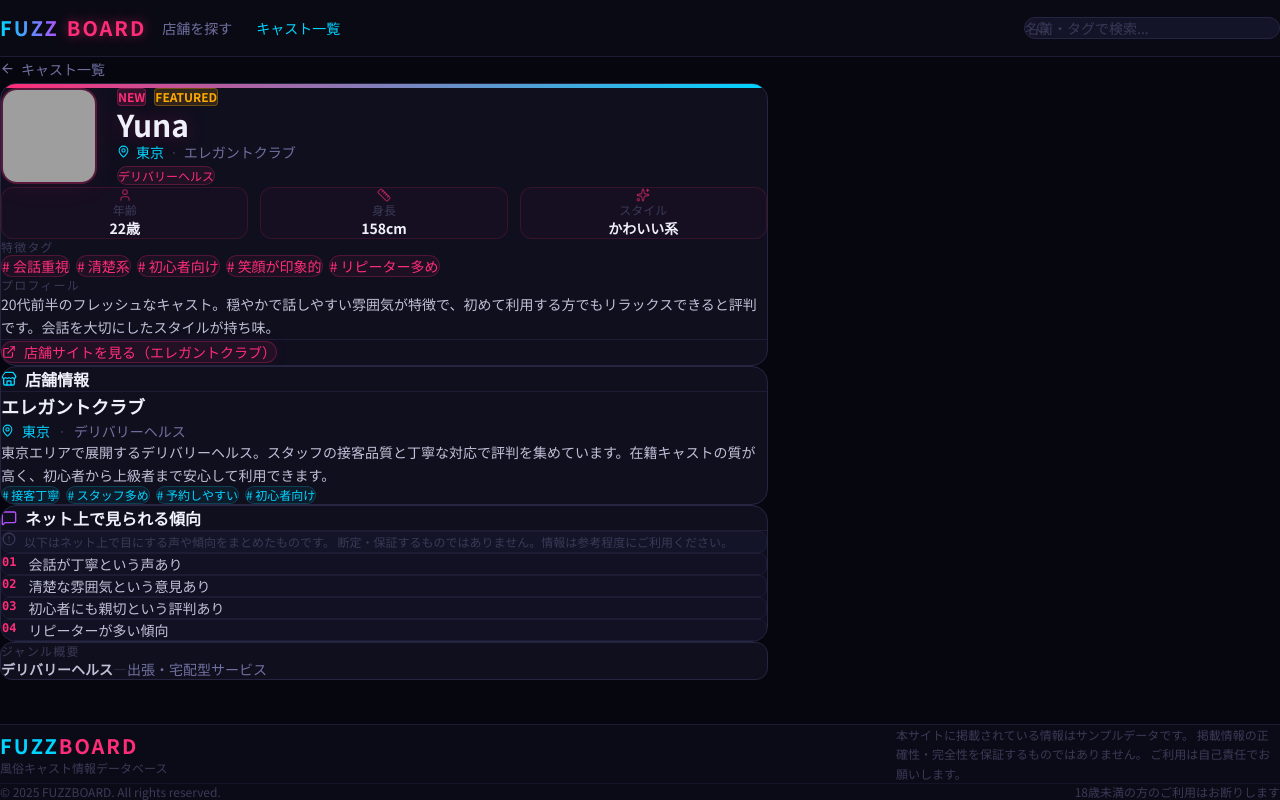
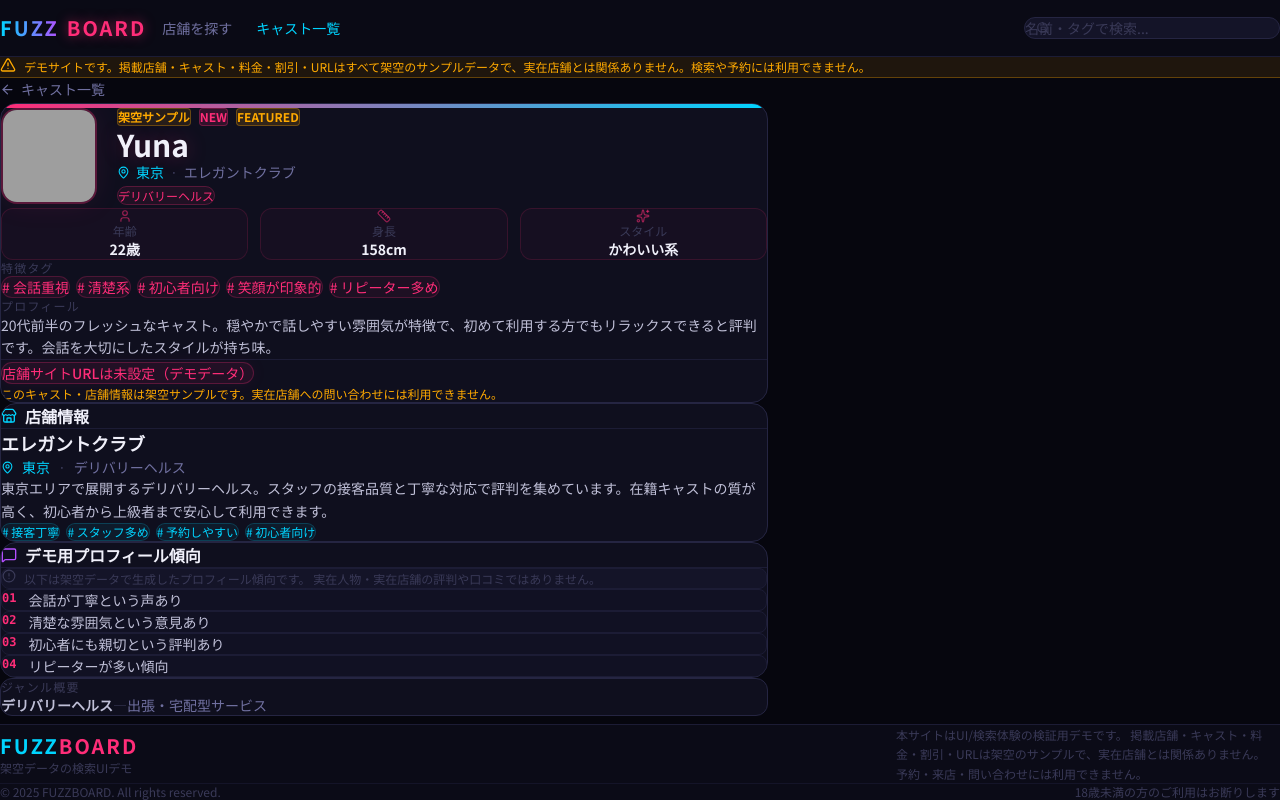
Before and after one commit to jim-auto/fuzoku-review-board, a React (Vite) app: page /#/casts/cast-001 in a window 1280 px wide. Built offline with nearby package versions, Linux system fonts and the light colour scheme; grey boxes are pictures that could not be loaded.

Commit message:
Clarify demo data and disable fake links

```diff
--- a/index.html
+++ b/index.html
@@ -4,11 +4,12 @@
     <meta charset="UTF-8" />
     <link rel="icon" type="image/svg+xml" href="/favicon.svg" />
     <meta name="viewport" content="width=device-width, initial-scale=1.0" />
-    <meta name="description" content="風俗店・キャスト情報データベース。タグ・特徴・雰囲気で探せるモダンな検索体験。" />
+    <meta name="description" content="架空データを使った店舗・キャスト検索UIデモ。掲載情報は実在店舗とは関係ありません。" />
+    <meta name="robots" content="noindex,nofollow" />
     <link rel="preconnect" href="https://fonts.googleapis.com" />
     <link rel="preconnect" href="https://fonts.gstatic.com" crossorigin />
     <link href="https://fonts.googleapis.com/css2?family=Orbitron:wght@400;500;700;900&family=Noto+Sans+JP:wght@400;500;700&display=swap" rel="stylesheet" />
-    <title>FUZZBOARD | 風俗キャスト情報データベース</title>
+    <title>FUZZBOARD Demo | 架空データの検索UIデモ</title>
   </head>
   <body>
     <div id="root"></div>
--- a/src/components/CastCard.tsx
+++ b/src/components/CastCard.tsx
@@ -86,6 +86,9 @@ export default function CastCard({ cast }: CastCardProps) {
                 <span className="text-xs px-1.5 py-0.5 rounded bg-dark-600 text-text-dim border border-dark-500 leading-none">
                   {GENRE_SHORT[cast.genre] ?? cast.genre}
                 </span>
+                <span className="text-xs px-1.5 py-0.5 rounded bg-neon-amber/10 text-neon-amber border border-neon-amber/30 font-medium leading-none">
+                  DEMO
+                </span>
               </div>
 
               {/* Name */}
--- a/src/components/Footer.tsx
+++ b/src/components/Footer.tsx
@@ -12,15 +12,15 @@ export default function Footer() {
               <span style={{ color: '#00d4ff' }}>FUZZ</span>
               <span style={{ color: '#ff2d78' }}>BOARD</span>
             </div>
-            <p className="text-xs text-text-dim">風俗キャスト情報データベース</p>
+            <p className="text-xs text-text-dim">架空データの検索UIデモ</p>
           </div>
 
           {/* Disclaimer */}
           <div className="max-w-sm">
             <p className="text-xs text-text-dim leading-relaxed">
-              本サイトに掲載されている情報はサンプルデータです。
-              掲載情報の正確性・完全性を保証するものではありません。
-              ご利用は自己責任でお願いします。
+              本サイトはUI/検索体験の検証用デモです。
+              掲載店舗・キャスト・料金・割引・URLは架空のサンプルで、実在店舗とは関係ありません。
+              予約・来店・問い合わせには利用できません。
             </p>
           </div>
         </div>
--- a/src/components/Layout.tsx
+++ b/src/components/Layout.tsx
@@ -1,4 +1,5 @@
 import { Outlet } from 'react-router-dom'
+import { AlertTriangle } from 'lucide-react'
 import Header from './Header'
 import Footer from './Footer'
 
@@ -6,6 +7,14 @@ export default function Layout() {
   return (
     <div className="min-h-screen flex flex-col bg-dark-950">
       <Header />
+      <div className="border-b border-neon-amber/30 bg-neon-amber/10">
+        <div className="max-w-7xl mx-auto px-4 py-2.5 flex items-start gap-2 text-neon-amber">
+          <AlertTriangle size={16} className="mt-0.5 flex-shrink-0" />
+          <p className="text-xs leading-relaxed">
+            デモサイトです。掲載店舗・キャスト・料金・割引・URLはすべて架空のサンプルデータで、実在店舗とは関係ありません。検索や予約には利用できません。
+          </p>
+        </div>
+      </div>
       <main className="flex-1">
         <Outlet />
       </main>
--- a/src/components/ShopCard.tsx
+++ b/src/components/ShopCard.tsx
@@ -54,7 +54,10 @@ export default function ShopCard({ shop }: Props) {
             <h3 className="font-bold text-text-bright text-sm leading-tight truncate group-hover:text-white transition-colors">
               {shop.name}
             </h3>
-            <div className="flex items-center gap-1.5 mt-0.5 text-xs text-text-dim">
+            <div className="flex items-center gap-1.5 mt-0.5 text-xs text-text-dim flex-wrap">
+              <span className="px-1.5 py-0.5 rounded border border-neon-amber/30 bg-neon-amber/10 text-neon-amber font-bold leading-none">
+                DEMO
+              </span>
               <MapPin size={10} style={{ color: areaColor }} />
               <span style={{ color: areaColor }}>{shop.area}</span>
               <span>·</span>
--- a/src/pages/CastDetailPage.tsx
+++ b/src/pages/CastDetailPage.tsx
@@ -2,7 +2,6 @@ import { useParams, Link } from 'react-router-dom'
 import {
   ArrowLeft,
   MapPin,
-  ExternalLink,
   MessageSquare,
   User,
   Ruler,
@@ -111,6 +110,9 @@ export default function CastDetailPage() {
             <div className="flex-1 min-w-0">
               {/* Name + badges */}
               <div className="flex items-center gap-2 flex-wrap mb-1">
+                <span className="text-xs px-2 py-0.5 rounded bg-neon-amber/10 text-neon-amber border border-neon-amber/30 font-semibold">
+                  架空サンプル
+                </span>
                 {cast.isNew && (
                   <span className="text-xs px-2 py-0.5 rounded bg-neon-pink/15 text-neon-pink border border-neon-pink/30 font-semibold">
                     NEW
@@ -193,10 +195,7 @@ export default function CastDetailPage() {
 
           {/* Shop link */}
           <div className="mt-5 pt-5 border-t border-dark-600">
-            <a
-              href={shop?.url ?? cast.shopUrl}
-              target="_blank"
-              rel="noopener noreferrer"
+            <div
               className="inline-flex items-center gap-2 px-5 py-2.5 rounded-full text-sm font-medium transition-all hover:-translate-y-0.5"
               style={{
                 background: `${cast.accentColor}15`,
@@ -205,9 +204,11 @@ export default function CastDetailPage() {
                 boxShadow: `0 0 16px ${cast.accentColor}10`,
               }}
             >
-              <ExternalLink size={14} />
-              店舗サイトを見る（{cast.shop}）
-            </a>
+              店舗サイトURLは未設定（デモデータ）
+            </div>
+            <p className="text-xs text-neon-amber mt-2">
+              このキャスト・店舗情報は架空サンプルです。実在店舗への問い合わせには利用できません。
+            </p>
           </div>
         </div>
       </div>
@@ -258,15 +259,15 @@ export default function CastDetailPage() {
       <div className="bg-dark-800 border border-dark-500 rounded-2xl overflow-hidden">
         <div className="px-5 py-4 border-b border-dark-600 flex items-center gap-2">
           <MessageSquare size={16} className="text-neon-purple" />
-          <h2 className="font-bold text-text-bright text-base">ネット上で見られる傾向</h2>
+          <h2 className="font-bold text-text-bright text-base">デモ用プロフィール傾向</h2>
         </div>
 
         <div className="px-5 py-4">
           <div className="flex items-start gap-2 mb-4 p-3 rounded-lg bg-dark-700 border border-dark-600">
             <AlertCircle size={14} className="text-text-dim flex-shrink-0 mt-0.5" />
             <p className="text-xs text-text-dim leading-relaxed">
-              以下はネット上で目にする声や傾向をまとめたものです。
-              断定・保証するものではありません。情報は参考程度にご利用ください。
+              以下は架空データで生成したプロフィール傾向です。
+              実在人物・実在店舗の評判や口コミではありません。
             </p>
           </div>
 
--- a/src/pages/ShopDetailPage.tsx
+++ b/src/pages/ShopDetailPage.tsx
@@ -1,6 +1,6 @@
 import { useParams, Link } from 'react-router-dom'
 import {
-  ArrowLeft, MapPin, ExternalLink, Users, Store, Tag,
+  ArrowLeft, MapPin, Users, Store, Tag,
   Clock, Phone, Sun, CircleCheck, CircleX, CircleMinus, Banknote, CalendarCheck,
 } from 'lucide-react'
 import shopsData from '../data/shops.json'
@@ -98,6 +98,9 @@ export default function ShopDetailPage() {
                 {shop.name}
               </h1>
               <div className="flex items-center gap-2 text-sm flex-wrap">
+                <span className="text-xs px-2 py-0.5 rounded border border-neon-amber/30 bg-neon-amber/10 text-neon-amber font-bold">
+                  架空サンプル
+                </span>
                 <span className="flex items-center gap-1 text-text-muted">
                   <MapPin size={12} style={{ color: areaColor }} />
                   <span style={{ color: areaColor }}>{shop.area}</span>
@@ -224,12 +227,12 @@ export default function ShopDetailPage() {
 
           {/* CTA */}
           <div className="flex flex-wrap items-center gap-2 pt-1">
-            <a href={shop.url} target="_blank" rel="noopener noreferrer"
-              className="inline-flex items-center gap-2 px-5 py-2.5 rounded-full text-sm font-medium transition-all hover:-translate-y-0.5"
+            <div
+              className="inline-flex items-center gap-2 px-5 py-2.5 rounded-full text-sm font-medium"
               style={{ background: `${genreColor}15`, border: `1px solid ${genreColor}40`, color: genreColor, boxShadow: `0 0 16px ${genreColor}10` }}>
-              <ExternalLink size={14} />公式サイトを見る
-            </a>
-            <span className="text-xs text-text-dim">掲載情報はサンプルです。最新条件は公式側で確認してください。</span>
+              公式サイトURLは未設定（デモデータ）
+            </div>
+            <span className="text-xs text-neon-amber">この店舗は架空サンプルです。実在店舗ではなく、予約・来店には利用できません。</span>
           </div>
 
           {/* NS/NN */}
```
Also changed, not shown: src/pages/HomePage.tsx (+16 -16 lines).
